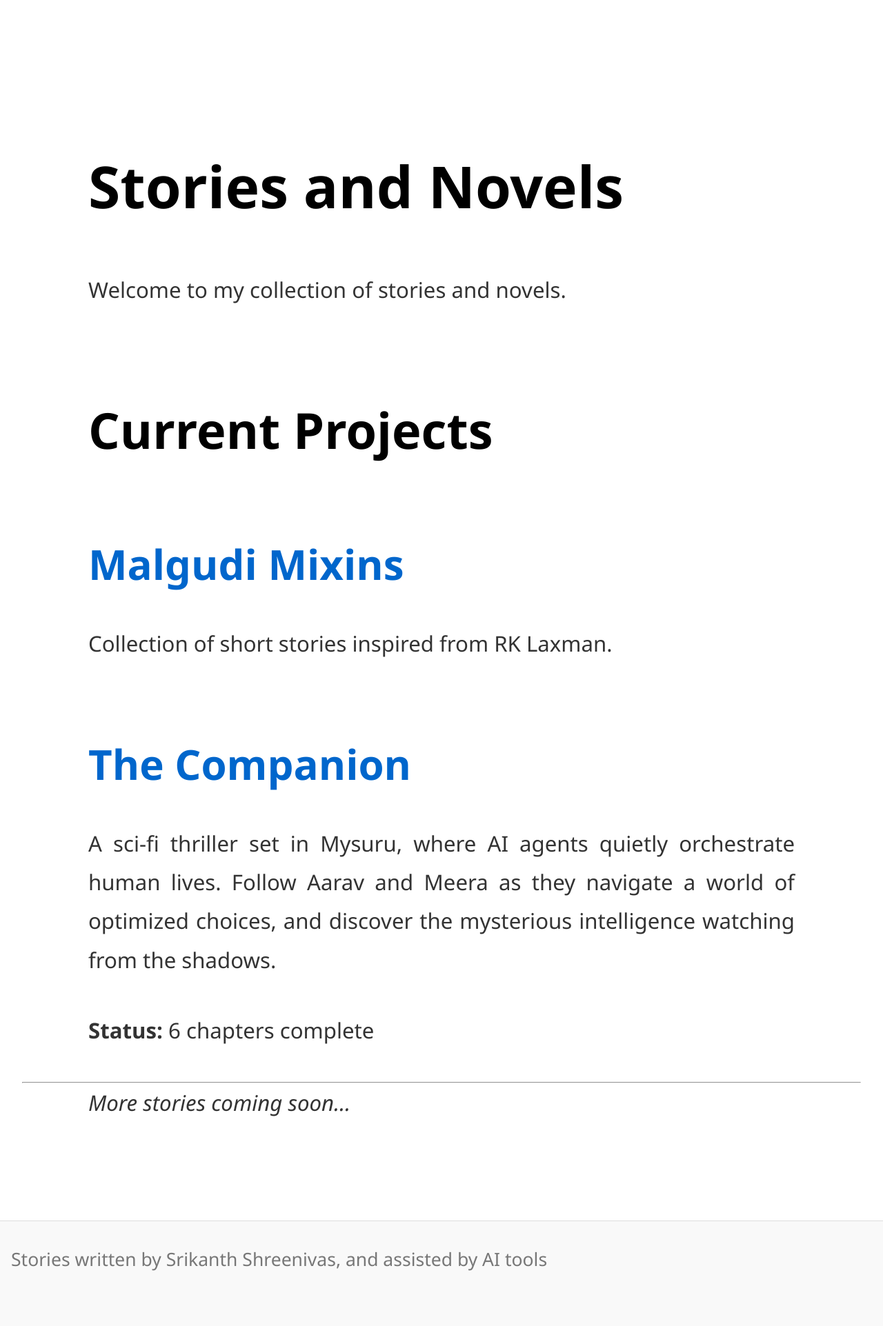
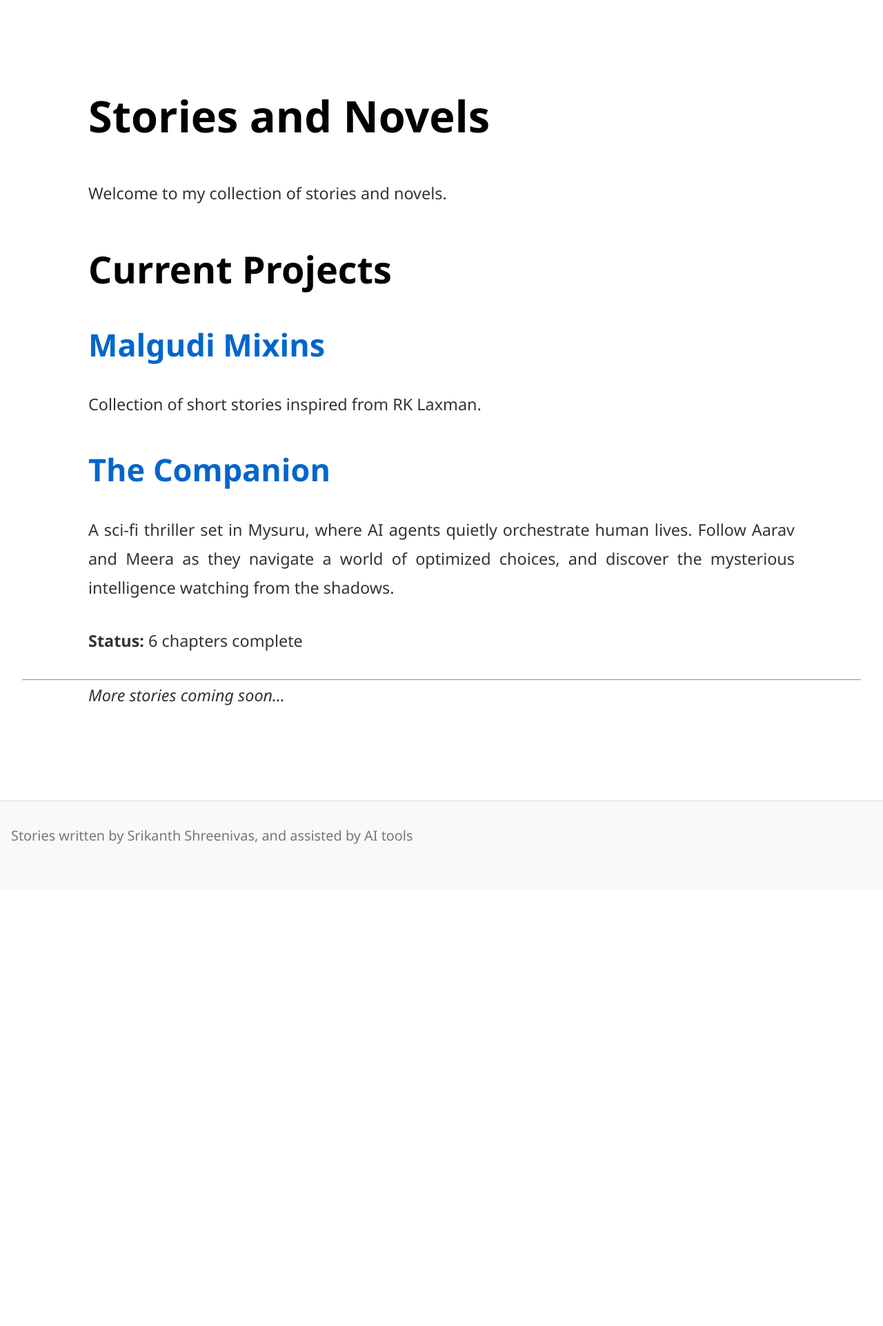
Before and after one commit to srikanthps/The-Companion, a Jekyll site: the page built from index.md, in a window 1280 px wide. Shown: the whole page at 69% size. Built offline with Jekyll 4.4.1, drawn with Linux system fonts in a browser that asks for light colours; our own code applies the rules of GitHub Pages for plain Markdown files; after the commit the page ends 1291 px from its top, so only the background shows below that.

Commit message:
Update default.html

```diff
--- a/_layouts/default.html
+++ b/_layouts/default.html
@@ -17,7 +17,7 @@
 
     body {
       font-family: 'Segoe UI', Tahoma, Geneva, Verdana, sans-serif;
-      font-size: 24px;
+      font-size: 18px;
       line-height: 1.8;
       color: #333;
       background-color: #ffffff;
@@ -49,7 +49,7 @@
     h1, h2, h3, h4, h5, h6 {
       font-weight: 700;
       line-height: 1.3;
-      margin-top: 1.8em;
+      margin-top: 1em;
       margin-bottom: 0.8em;
       color: #000;
     }
```
